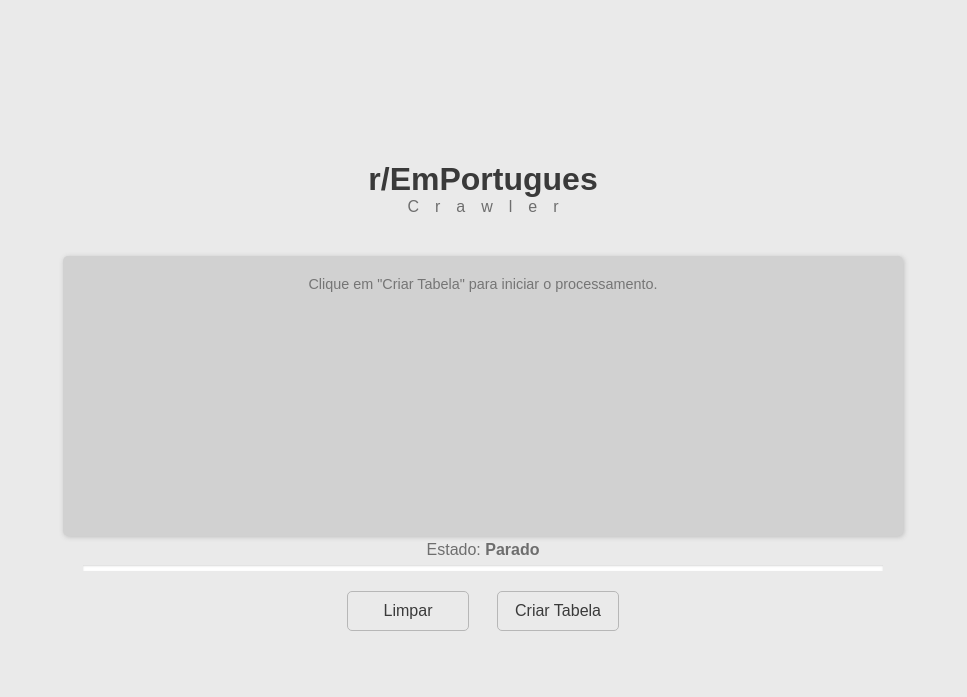
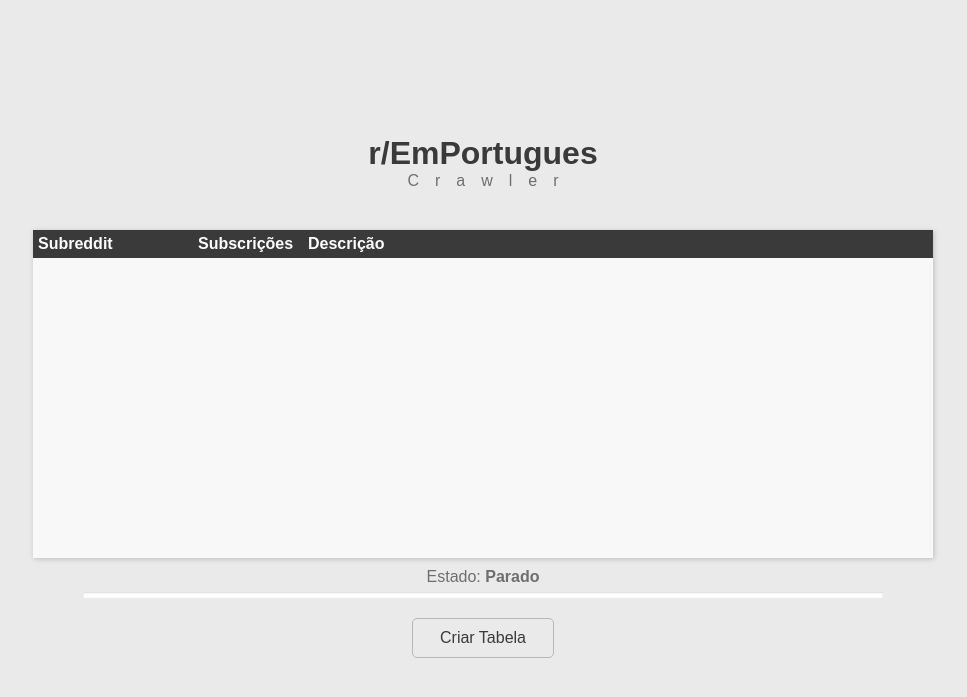
Before and after one commit to subreddit-emportugues/r-emportugues, a PHP site: page / in a window 1280 px wide. Shown: the top 697 px of the page, without its empty margins (157-1124 px from the left). Run offline with PHP 8.4, Linux system fonts and the light colour scheme; lists and menus that the app fills with data are empty; some web fonts are replaced.

Commit message:
Add the preview table and the copy markdown button

```diff
--- a/assets/css/index.css
+++ b/assets/css/index.css
@@ -37,26 +37,6 @@
     margin: 0;
     opacity: .7;
 }
-.txtarea {
-    font-family: 'Khand', sans-serif;
-    font-size: 90%;
-    color: #3a3a3a;
-    font-weight: normal;
-    resize: none;
-    width: 800px;
-    background-color: #d1d1d1;
-    padding: 20px;
-    border-radius: 5px;
-    margin-bottom: 5px;
-    transition: background-color 0.3s cubic-bezier(.75,0,.25,1);
-    border: none;
-    outline: none;
-    white-space: pre;
-    box-shadow: 1px 1px 5px rgb(189, 189, 189);
-}
-.txtarea:focus {
-    background-color: #dddddd;
-}
 ::-webkit-input-placeholder {
     text-align: center;
 }
@@ -79,13 +59,13 @@
 }
 .subpanel {
     display: flex;
-    width: 300px;
+    width: 600px;
     justify-content: space-around;
 }
 .panel-item {
     font-family: 'Khand', sans-serif;
     text-align: center;
-    width: 100px;
+    width: 120px;
     font-size: 100%;
     color: #3a3a3a;
     margin: 0;
@@ -97,3 +77,18 @@
 .panel-item:hover {
     font-weight: bold;
 }
+.notification {
+    height: auto;
+    padding: 10px;
+    border-bottom: #0a0;
+    background: #0ed259;
+    box-shadow: 0px 0px 2px rgba(0,0,0,0.35);
+    font-family: 'Khand', sans-serif;
+    text-align: center;
+    position: fixed;
+    top: 0px;
+    width: 100%;
+    font-size: 16px;
+    color: #fff;
+    display: none;
+  }
--- /dev/null
+++ b/assets/css/table.css
@@ -0,0 +1,42 @@
+.table {
+    width: 900px;
+    table-layout: fixed;
+    border-collapse: collapse;
+    font-family: 'Khand', sans-serif;
+    margin-bottom: 10px;
+    box-shadow: 1px 1px 5px rgb(189, 189, 189);
+}
+.table td {
+    font-size: 85%;
+}
+.table th, .table td {
+    padding: 5px;
+    text-align: left;
+}
+.table td:nth-child(1), .table th:nth-child(1) {
+    min-width: 150px;
+}
+.table td:nth-child(2), .table th:nth-child(2) {
+    min-width: 100px;
+}
+.table td:nth-child(3), .table th:nth-child(3) {
+    width: 650px;
+}
+.table thead {
+    background-color: #3a3a3a;
+    color: #FDFDFD;
+}
+.table thead tr {
+    display: block;
+    position: relative;
+}
+.table tbody {
+    display: block;
+    overflow: auto;
+    background-color: #f8f8f8;
+    width: 100%;
+    height: 300px;
+}
+.table tbody tr:nth-child(even) {
+    background-color: #dddddd;
+}
--- a/assets/js/index.js
+++ b/assets/js/index.js
@@ -5,13 +5,15 @@
 var total = 0;
 var requests = [];
 
+var subreddits = [];
+
 var delay = 1000; // ms
 
 setState('Parado');
 
 function generate() {
     if (!running) {
-        clearTextArea();
+        reset();
         running = true;
         updatePanel();
 
@@ -44,7 +46,14 @@
             type: 'POST',
             success: function(response) {
                 var json = jQuery.parseJSON(response);
-                setTextArea(json.subscribers + '|' + json.name + '|' + json.description + "\n" + getTextArea());
+
+                var subreddit = [];
+                subreddit[0] = json.name;
+                subreddit[1] = json.subscribers;
+                subreddit[2] = json.description;
+                subreddits.push(subreddit);
+
+                updateTable(json.name, json.subscribers, json.description);
                 updateProgress();
             }
         });
@@ -71,14 +80,13 @@
 function pause() {
     paused = !paused;
 
-    if (paused) {
-        $('#pause-button').html('Continuar');
-        for (var i = progress; i < requests.length; i++) {
+    for (var i = progress; i < requests.length; i++) {
+        if (paused) {
+            $('#pause-button').html('Continuar');
             requests[i].pause();
-        }
-    } else {
-        $('#pause-button').html('Pausar');
-        for (var i = progress; i < requests.length; i++) {
+
+        } else {
+            $('#pause-button').html('Pausar');
             requests[i].resume();
         }
     }
@@ -98,15 +106,31 @@
     }
 }
 
-function clearTextArea() {
+function copyMarkdown() {
+    var txt = '';
+    subreddits.forEach(function(subreddit) {
+        txt += ' ' + subreddit[0] + ' | ' + subreddit[1] + ' | ' + subreddit[2] + ' \n';
+    });
+    navigator.clipboard.writeText(txt);
+    $('.notification').slideDown('fast');
+    window.setTimeout(closeNotification,3000);
+}
+
+function closeNotification() {
+    $('.notification').slideUp('fast');
+  }
+
+function reset() {
     if (!running) {
         progress = 0;
         index = 0;
         total = 0;
         requests = [];
         setState('Parado');
-        setTextArea('');
+        resetTable();
         $('#progress-bar').css('width', 0);
+        $('#clear-button').css('display', 'none');
+        $('#markdown-button').css('display', 'none');
     }
 }
 
@@ -114,10 +138,12 @@
     if (running) {
         $('#clear-button').css('display', 'none');
         $('#generate-button').css('display', 'none');
+        $('#markdown-button').css('display', 'none');
         $('#pause-button').css('display', 'block');
     } else {
         $('#clear-button').css('display', 'block');
         $('#generate-button').css('display', 'block');
+        $('#markdown-button').css('display', 'block');
         $('#pause-button').css('display', 'none');
     }
 }
@@ -130,10 +156,18 @@
     $("#status").html('Progresso: <b>' + progress +'</b>');
 }
 
-function setTextArea(content) {
-    $("#textarea").val(content);
+function resetTable() {
+    $('#table tbody').html('');
 }
 
-function getTextArea() {
-    return $("#textarea").val();
+function updateTable(name, subscribers, description) {
+    $('#table tbody').prepend('<tr><td>' + name + '</td><td>' + subscribers + '</td><td>' + description + '</td></tr>');
+    if (progress % 2 == 0) {
+        $('table tbody tr:nth-child(even)').css('background-color', '#dddddd');
+        $('table tbody tr:nth-child(odd)').css('background-color', '#f8f8f8');
+    } else {
+        $('table tbody tr:nth-child(even)').css('background-color', '#f8f8f8');
+        $('table tbody tr:nth-child(odd)').css('background-color', '#dddddd');
+    }
+
 }
--- a/index.html
+++ b/index.html
@@ -7,6 +7,7 @@
     <link href="assets/image/favicon.png" rel="icon">
     <link href="assets/css/index.css" rel="stylesheet">
     <link href="assets/css/progress-bar.css" rel="stylesheet">
+    <link href="assets/css/table.css" rel="stylesheet">
     <title>Crawler - r/EmPortugues</title>
 </head>
 <body>
@@ -14,20 +15,32 @@
         <div class="mono">
             <h1 class="title">r/EmPortugues</h1>
             <h4 class="subtitle">Crawler</h4>
-            <textarea id="textarea" class="txtarea" rows="15" cols="50" readonly placeholder="Clique em &quot;Criar Tabela&quot; para iniciar o processamento."></textarea>
+            <table id="table" class="table">
+                <thead>
+                  <tr>
+                    <th>Subreddit</th>
+                    <th>Subscrições</th>
+                    <th>Descrição</th>
+                  </tr>
+                </thead>
+                <tbody>
+                </tbody>
+              </table>
             <h4 id="status" class="status">...</h4>
             <div class="progress-bar-container">
                 <div id="progress-bar" class="progress-bar" style="width: 0%;"></div>
             </div>
             <div class="panel">
                 <div class="subpanel">
-                    <p id="clear-button" class="panel-item" style="display: block;" onclick="clearTextArea()">Limpar</p>
+                    <p id="clear-button" class="panel-item" style="display: none;" onclick="reset()">Limpar</p>
                     <p id="generate-button" class="panel-item" style="display: block;" onclick="generate()">Criar Tabela</p>
+                    <p id="markdown-button" class="panel-item" style="display: none;" onclick="copyMarkdown()">Copiar Markdown</p>
                     <p id="pause-button" class="panel-item" style="display: none;" onclick="pause()">Pausar</p>
                 </div>
             </div>
         </div>
     </div>
+    <div class="notification">Markdown copiado!</div>
     <script
         src="https://code.jquery.com/jquery-3.3.1.min.js"
         integrity="sha256-FgpCb/KJQlLNfOu91ta32o/NMZxltwRo8QtmkMRdAu8="
```
